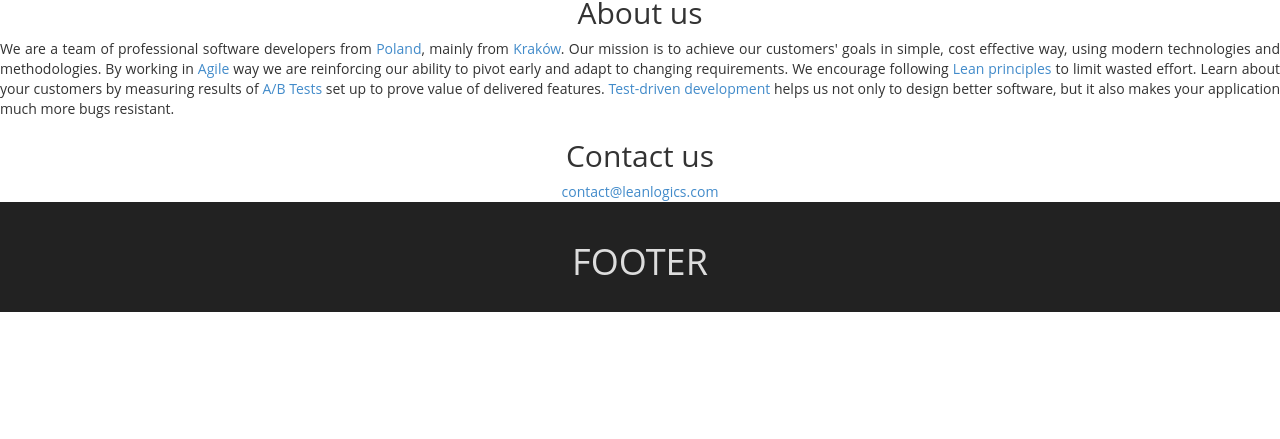
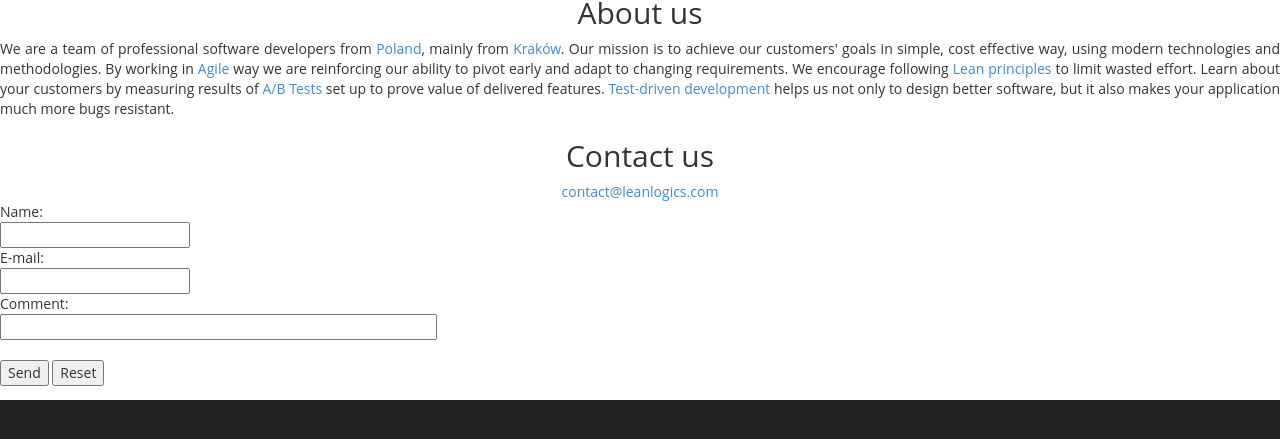
Before and after one commit to natalia-szydlak/tests.racing, a Jekyll site: the page index.html, which Jekyll copies as it is, in a window 1280 px wide and 900 px high, scrolled down 604 px, cut to the strip 440-879 px from the top of the window. Built offline with Jekyll 4.4.1, drawn with Linux system fonts in a browser that asks for light colours; before the commit the page ends 1356 px from its top, so only the background shows below that.

Commit message:
Update index.html

```diff
--- a/index.html
+++ b/index.html
@@ -59,9 +59,20 @@
     <div id="contact">
       <h2 class="center-block">Contact us</h2>
       <a href="mailto:contact@leanlogics.com" class="center-block text-center">contact@leanlogics.com</a>
+
+      <form action="mailto:tanatala@gmail.com" method="post" enctype="text/plain">
+    Name:<br>
+      <input type="text" name="name"><br>
+        E-mail:<br>
+        <input type="text" name="mail"><br>
+        Comment:<br>
+        <input type="text" name="comment" size="50"><br><br>
+        <input type="submit" value="Send">
+        <input type="reset" value="Reset">
+      </form>
     </div>
     <footer class="container-fluid navbar-inverse">
-       <h1>FOOTER</h1>
+       <h1></h1>
     </footer>
   </body>
 </html>
```
